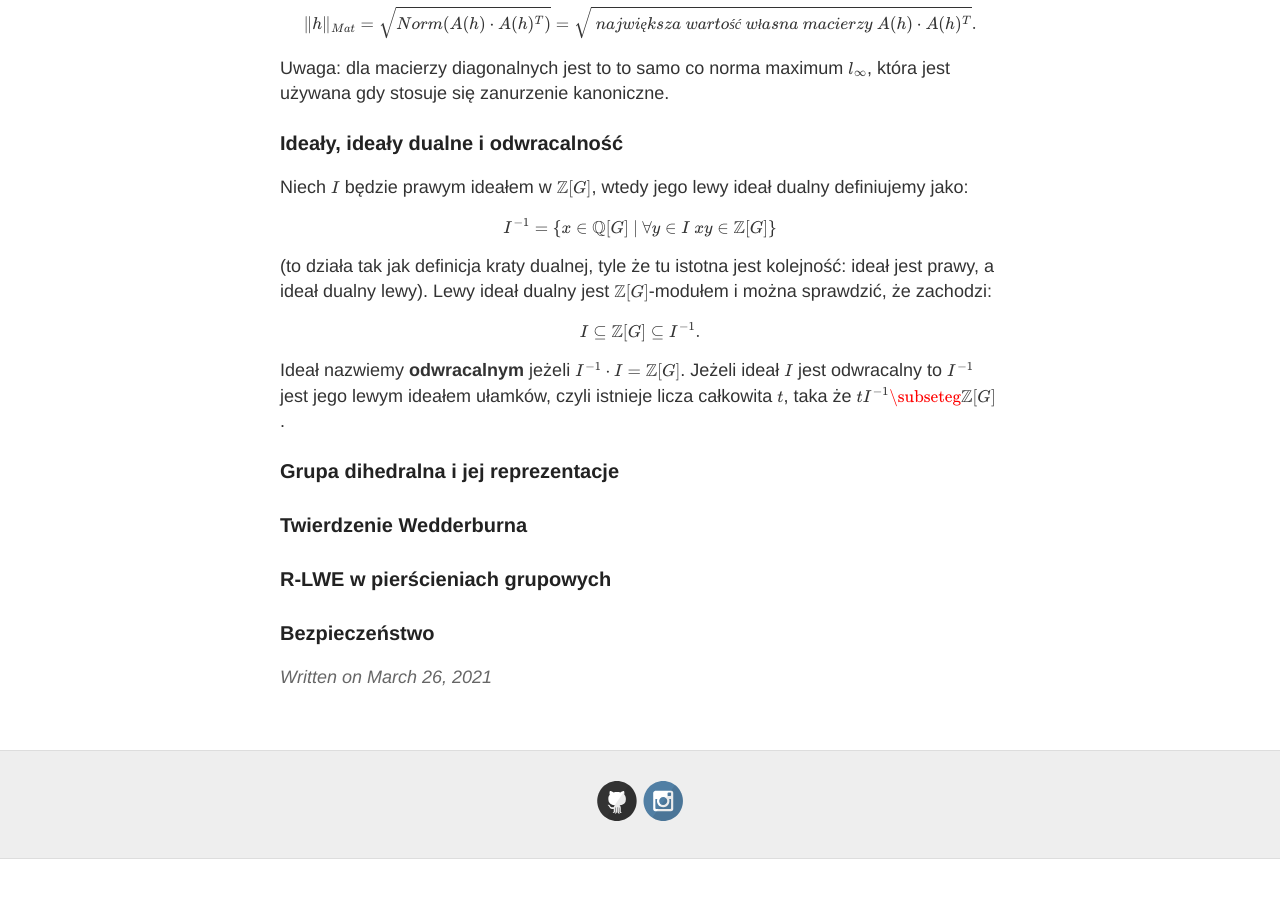
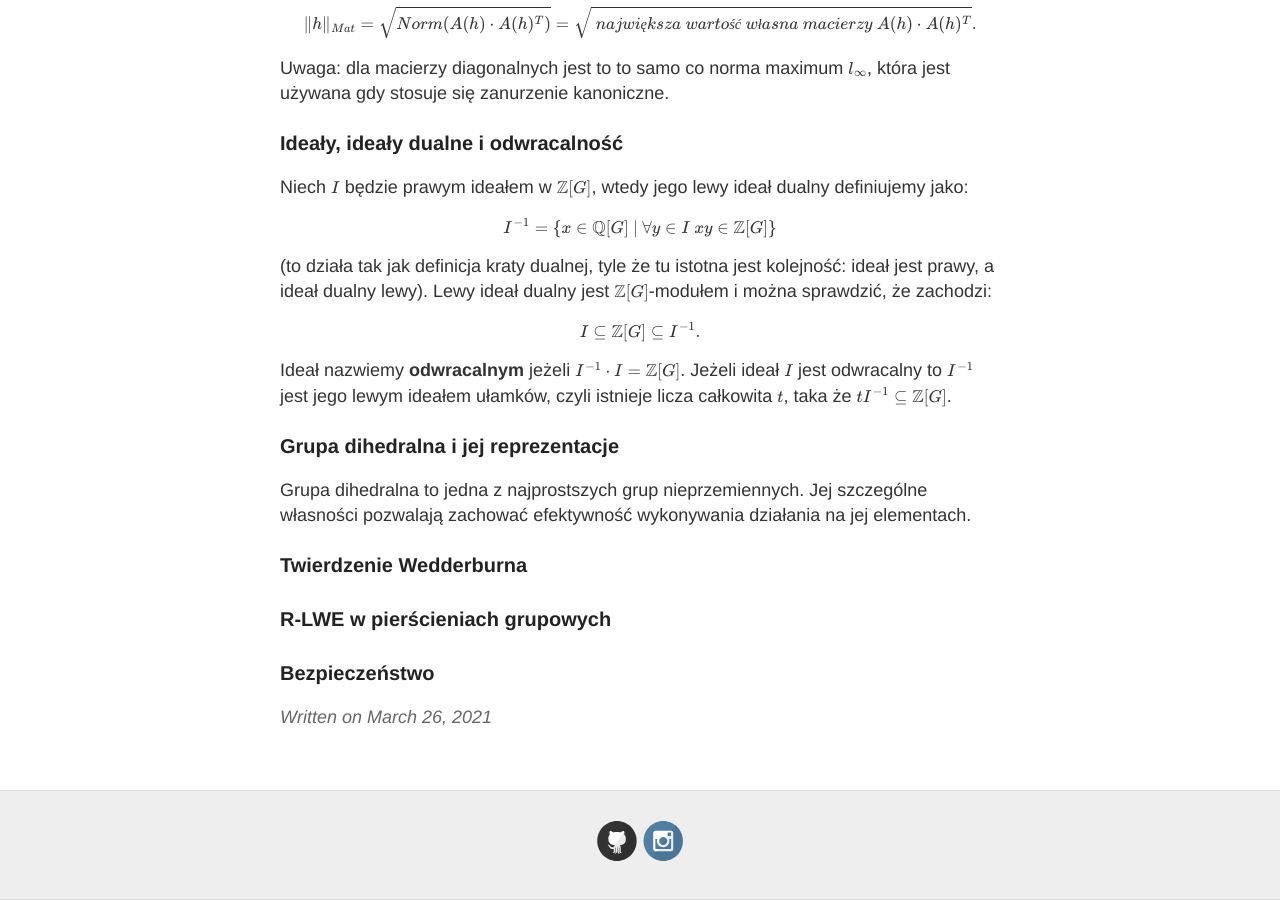
Before and after one commit to keIpie/keIpie.github.io, a Jekyll site: the page built from rg/_posts/2021-3-26-gr_lwe.md, in a window 1280 px wide and 900 px high, scrolled down 1527 px. Built offline with Jekyll 4.4.1, drawn with Linux system fonts in a browser that asks for light colours; formulas are drawn with MathJax 3; before the commit the page ends 2386 px from its top, so only the background shows below that.

Commit message:
gr zanurzenia

```diff
--- a/rg/_posts/2021-3-26-gr_lwe.md
+++ b/rg/_posts/2021-3-26-gr_lwe.md
@@ -67,9 +67,12 @@ Lewy ideał dualny jest $\mathbb{Z}[G]$-modułem i można sprawdzić, że zachod
 $$ I \subseteq \mathbb{Z}[G] \subseteq I^{-1}. $$
 
 Ideał nazwiemy **odwracalnym** jeżeli $I^{-1} \cdot I = \mathbb{Z}[G]$. Jeżeli ideał $I$ jest odwracalny to $I^{-1}$
-jest jego lewym ideałem ułamków, czyli istnieje licza całkowita $t$, taka że $tI^{-1} \subseteg \mathbb{Z}[G]$.
+jest jego lewym ideałem ułamków, czyli istnieje licza całkowita $t$, taka że $tI^{-1} \subseteq \mathbb{Z}[G]$.
 
 ### Grupa dihedralna i jej reprezentacje
+
+Grupa dihedralna to jedna z najprostszych grup nieprzemiennych. Jej szczególne własności pozwalają zachować efektywność
+wykonywania działania na jej elementach.
 
 ### Twierdzenie Wedderburna
 
```
